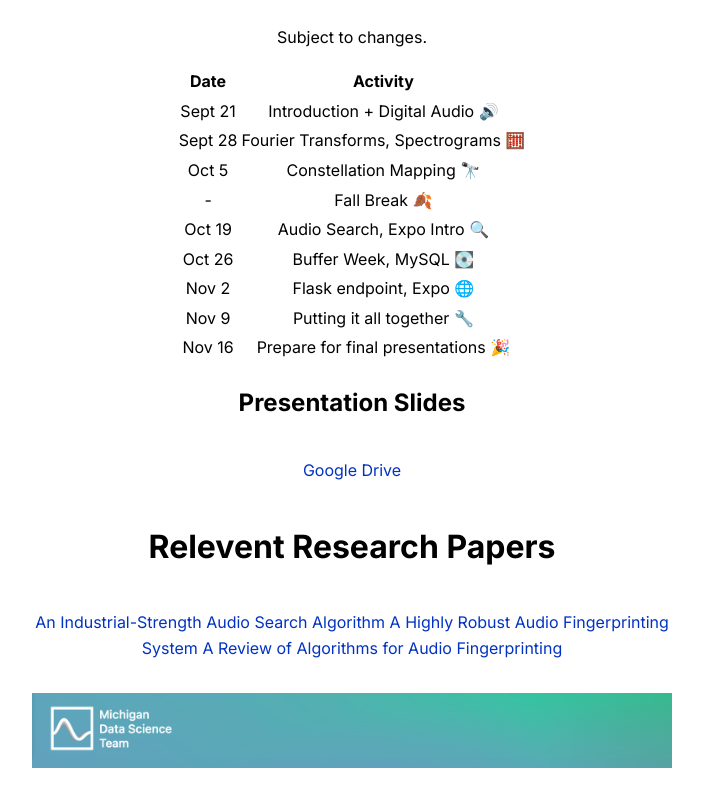
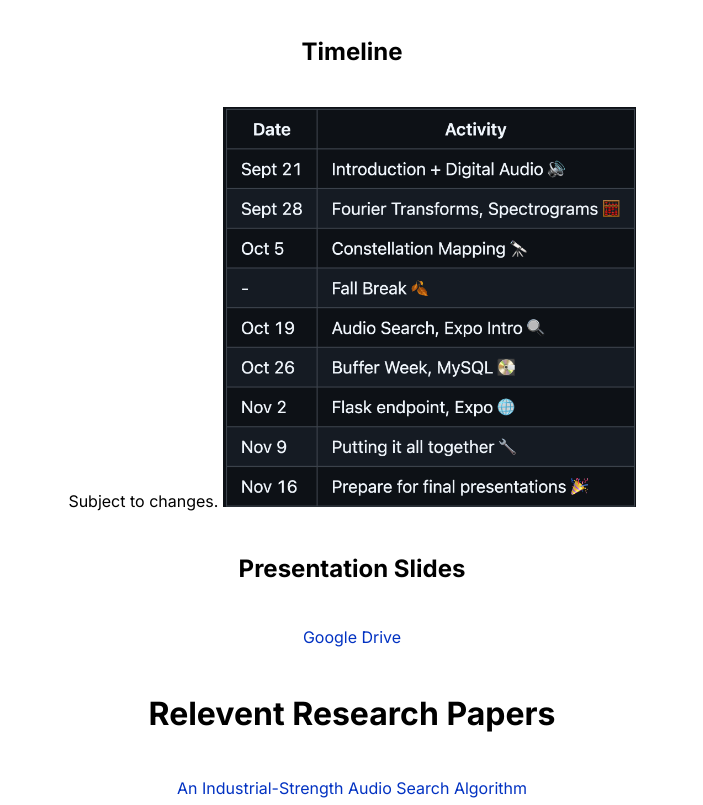
Before and after one commit to dennisfarmer/dennisfarmer.github.io, an Eleventy site: page src/projects/shazam.md in a window 1280 px wide. Shown: the part 887-1692 px from the top of the page, without its empty margins (288-991 px from the left). Built offline with nearby package versions, Linux system fonts and the light colour scheme; Eleventy itself is replaced by a stand-in of ours; files that its build step writes are made by us from their sources.

Commit message:
fixed formatting and table

```diff
--- a/src/projects/shazam.md
+++ b/src/projects/shazam.md
@@ -6,6 +6,7 @@ date: 2025-09-07
 featured:
 ---
 
+![MDST](/images/mdst-header.png)
 ![Preview](/images/f25-shazam.png)
 
 ## F25-Shazam
@@ -19,17 +20,7 @@ This project will combine elements of Machine Learning, Signal Analysis, App Dev
 ## Timeline
 
 Subject to changes.
-| Date | Activity |
-|-----------|------------------------------|
-| Sept 21 | Introduction + Digital Audio 🔊 |
-| Sept 28 | Fourier Transforms, Spectrograms 🧮 |
-| Oct 5 | ️Constellation Mapping 🔭 |
-| - | Fall Break ️🍂 |
-| Oct 19 | Audio Search, Expo Intro 🔍 |
-| Oct 26 | Buffer Week, MySQL 💽️|
-| Nov 2 | Flask endpoint, Expo 🌐 |
-| Nov 9 | Putting it all together 🔧|
-| Nov 16 | Prepare for final presentations 🎉 |
+![Outline](/images/shazam_outline.png)
 
 ## Presentation Slides
 
@@ -37,12 +28,14 @@ Subject to changes.
 
 
 # Relevent Research Papers
+
 [An Industrial-Strength Audio Search Algorithm](/presentations/shazam-paper-2002.pdf)
+
 [A Highly Robust Audio Fingerprinting System](/presentations/audio-fingerprinting-2002.pdf)
+
 [A Review of Algorithms for Audio Fingerprinting](/presentations/A_review_of_algorithms_for_audio_fingerprinting.pdf)
 
 
-![Preview](/images/mdst-header.png)
 <!--
 <embed class="presentation" src="/presentations/computational-statistics.pdf" type="application/pdf">
 -->
```
Also changed, not shown: public/images/shazam_outline.png (added).
